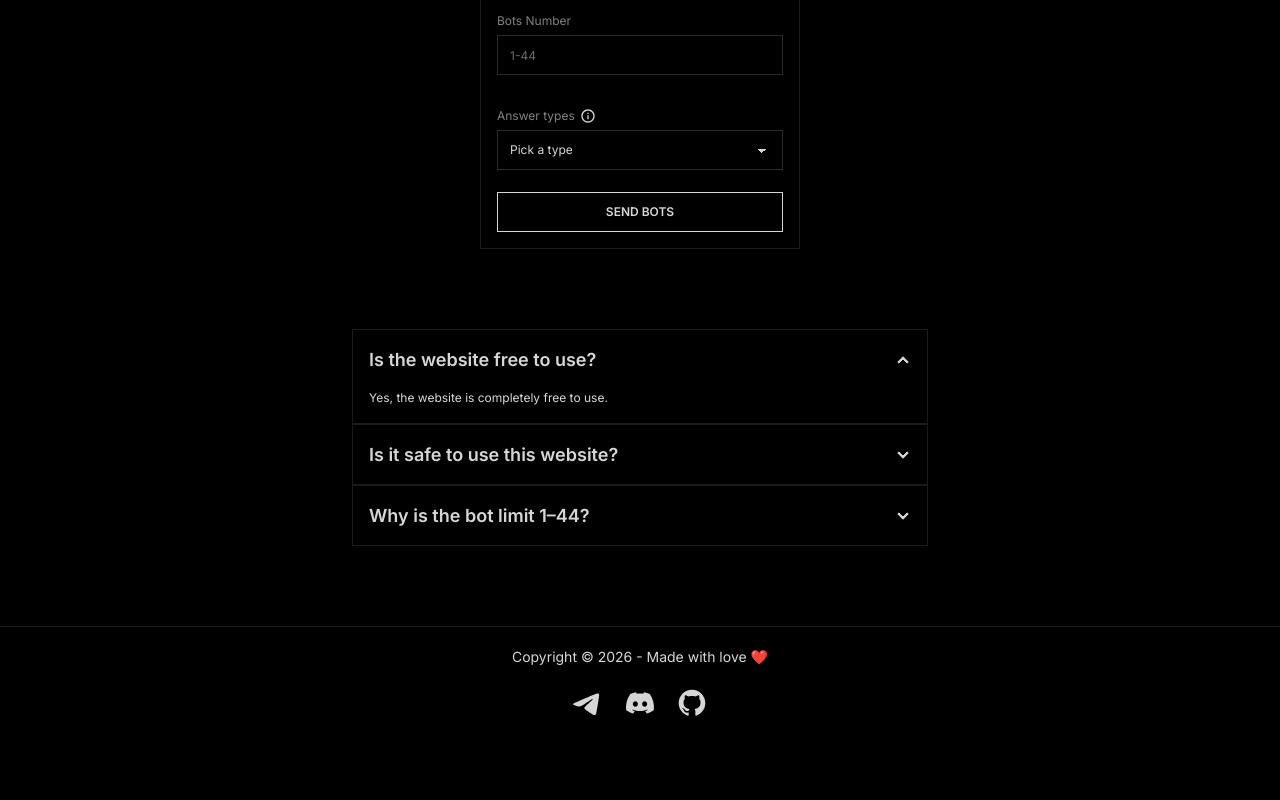
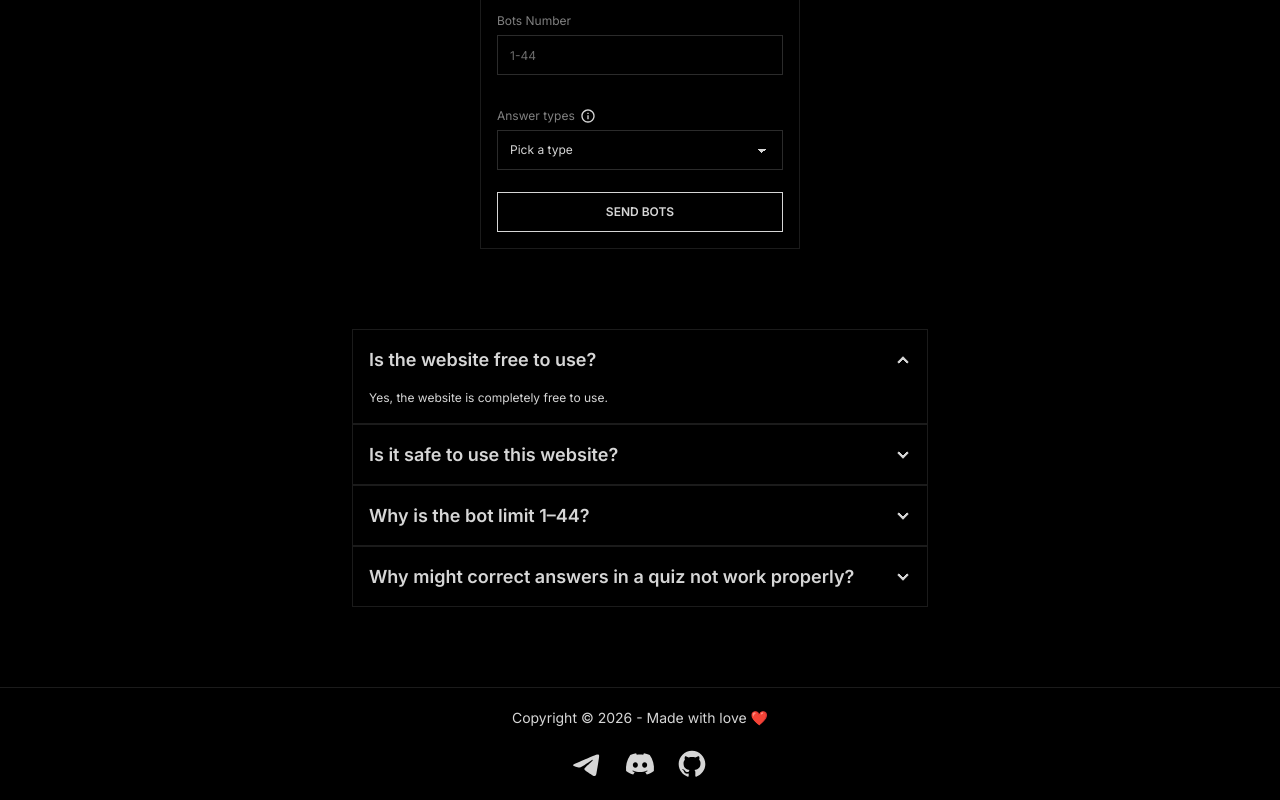
Before and after one commit to sh4man4ik/KahootBomber, a React (Vite) app in the folder frontend/: page / in a window 1280 px wide. Shown: the part 635-1435 px from the top of the page. Before the commit the page ends 1374 px from the top, so only its background shows below. Built offline with nearby package versions, Linux system fonts and the light colour scheme; no server answers.

Commit message:
Added new question in FAQ, better texts on website and some changes in readme text

```diff
--- a/frontend/src/modules/FAQ/FAQ.tsx
+++ b/frontend/src/modules/FAQ/FAQ.tsx
@@ -21,6 +21,13 @@ function FAQ() {
 					<div className="collapse-title font-semibold medium-font">{getText('FAQ.thirdQuestion.title')}</div>
 					<div className="collapse-content small-font">{getText('FAQ.thirdQuestion.text')}</div>
 				</div>
+				<div className="collapse collapse-arrow bg-base-100 border border-base-300">
+					<input type="radio" name="my-accordion-2" />
+					<div className="collapse-title font-semibold medium-font">
+						{getText('FAQ.fourthQuestion.title')}
+					</div>
+					<div className="collapse-content small-font">{getText('FAQ.fourthQuestion.text')}</div>
+				</div>
 			</div>
 		</>
 	);
--- a/frontend/src/shared/texts/texts.ts
+++ b/frontend/src/shared/texts/texts.ts
@@ -32,7 +32,7 @@ const EN_TEXTS = {
 	},
 	result: {
 		legend: 'Free bots for Kahoot',
-		text: 'Your bots have been successfully sent! They will answer questions randomly during the game, usually within 5 seconds. Bots will automatically leave the game when it ends, after 30 minutes or when you click the button below.',
+		text: 'Your bots have been successfully sent! They will answer questions during the game, usually within 5 seconds. Bots will automatically leave the game when it ends, after 30 minutes or when you click the button below.',
 		removeBotsButton: 'Remove bots'
 	},
 	FAQ: {
@@ -47,6 +47,10 @@ const EN_TEXTS = {
 		thirdQuestion: {
 			title: 'Why is the bot limit 1–44?',
 			text: 'The limit exists because in the free version of the game only up to 44 players can join a match.'
+		},
+		fourthQuestion: {
+			title: 'Why might correct answers in a quiz not work properly?',
+			text: 'Because Kahoot strictly limits how you can get correct answers from the code, it might end up finding answers for the wrong quiz.'
 		}
 	},
 	footer: {
```
Also changed, not shown: 1 other file (tests, documents, lock files or other folders).
